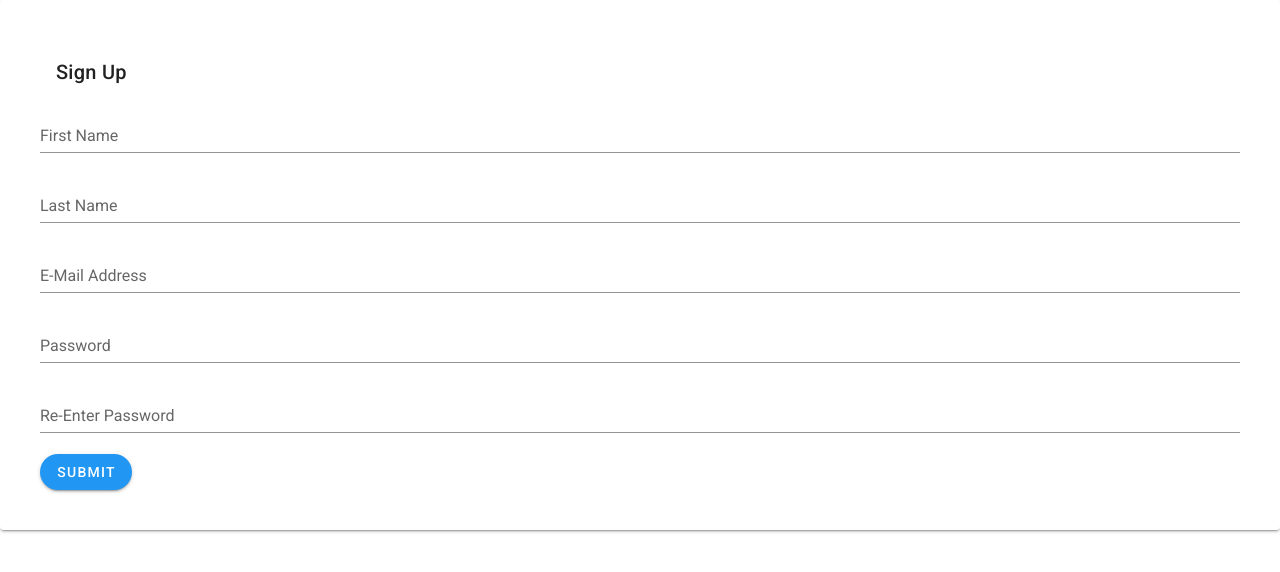
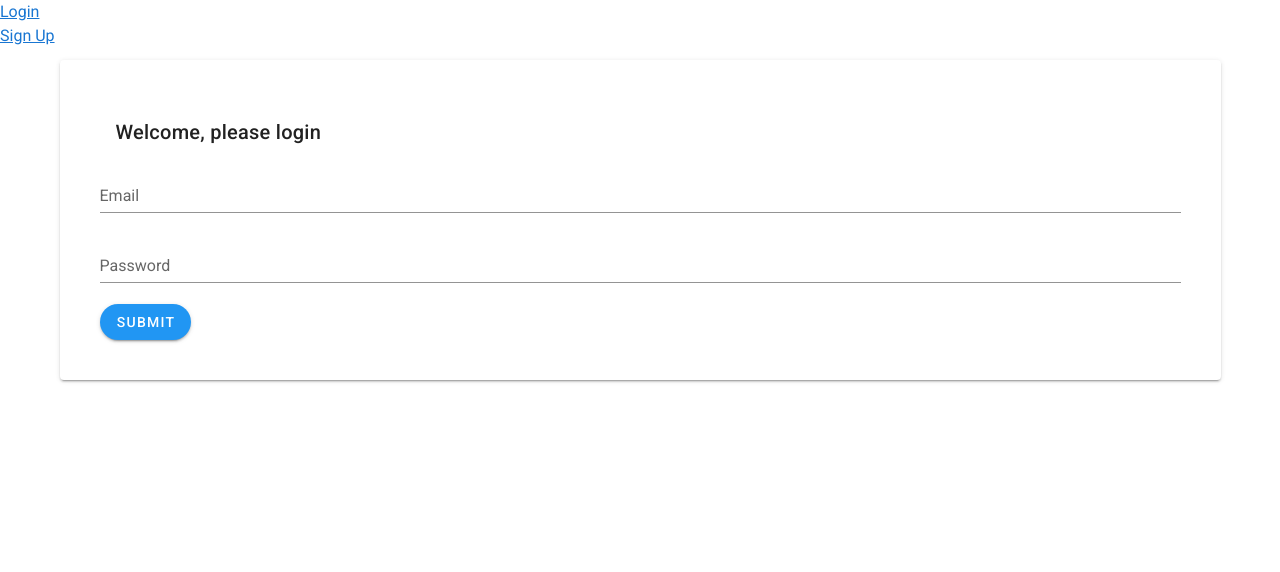
Before and after one commit to iingles/node-social, a Vue app in the folder frontend/: page /login in a window 1280 px wide. Shown: the top 572 px of the page. Built offline with nearby package versions, Linux system fonts and the light colour scheme.

Commit message:
Tokens working but I broke the frontend

```diff
--- a/frontend/src/App.vue
+++ b/frontend/src/App.vue
@@ -1,14 +1,16 @@
 <template>
   <v-app>
-      <!-- <MainNav/>
-      <router-view /> -->
-      <Signup />
+      <!-- <MainNav/> -->
+      <router-link to="/login">Login</router-link>
+      <router-link to="/signup">Sign Up</router-link>
+      <v-content>
+        <router-view></router-view>
+      </v-content>
   </v-app>
 </template>
 
 <script>
 // import MainNav from './components/shared/MainNav'
-import Signup from './views/Signup'
 
 export default {
 
@@ -16,7 +18,6 @@ export default {
 
   components: {
     // MainNav
-    Signup
   },
 
   data: () => ({
--- a/frontend/src/router/index.js
+++ b/frontend/src/router/index.js
@@ -14,10 +14,10 @@ const routes = [
     // route level code-splitting
     // this generates a separate chunk (about.[hash].js) for this route
     // which is lazy-loaded when the route is visited.
-    component: () => import(/* webpackChunkName: "feed" */ '../views/Feed.vue'),
-    meta: {
-      requiresAuth: true
-    }
+    component: () => import(/* webpackChunkName: "feed" */ '../views/Feed.vue')
+    // meta: {
+    //   requiresAuth: true
+    // }
   },
   {
     path: '/about',
@@ -27,34 +27,34 @@ const routes = [
   {
     path: '/feed',
     name: 'feed',
-    component: () => import(/* webpackChunkName: "feed" */ '../views/Feed.vue'),
-    meta: {
-      requiresAuth: true
-    }
+    component: () => import(/* webpackChunkName: "feed" */ '../views/Feed.vue')
+    // meta: {
+    //   requiresAuth: true
+    // }
   },
   {
     path: '/profile',
     name: 'profile',
-    component: () => import(/* webpackChunkName: "profile" */ '../views/Profile.vue'),
-    meta: {
-      requiresAuth: true
-    }
+    component: () => import(/* webpackChunkName: "profile" */ '../views/Profile.vue')
+    // meta: {
+    //   requiresAuth: true
+    // }
   },
   {
     path: '/signup',
     name: 'signup',
-    component: Signup,
-    meta: {
-      guest: true
-    }
+    component: Signup
+    // meta: {
+    //   guest: true
+    // }
   },
   {
     path: '/login',
     name: 'login',
-    component: Login,
-    meta: {
-      guest: true
-    }
+    component: Login
+    // meta: {
+    //   guest: true
+    // }
   },
   {
     path: '*',
@@ -75,9 +75,9 @@ const router = new VueRouter({
   is authorized to view it.
 */
 
-router.beforeEach((to, from, next) => {
-  if (to.matched.some(record => record.meta.requiresAuth)) {
-  }
-})
+// router.beforeEach((to, from, next) => {
+//   if (to.matched.some(record => record.meta.requiresAuth)) {
+//   }
+// })
 
 export default router
--- a/frontend/src/views/Login.vue
+++ b/frontend/src/views/Login.vue
@@ -4,11 +4,11 @@
             <v-col cols="12">
                 <v-card class="pa-10">
                     <v-card-title>Welcome, please login</v-card-title>
-                    <v-form @submit.prevent="onSubmit" @keyup.enter="onSubmit" ref="loginForm">
+                    <v-form @submit.prevent="loginHandler" @keyup.enter="loginHandler" ref="loginForm">
                         <v-text-field
-                            v-model.lazy="userName"
-                            label="Username"
-                            :rules="userNameRules"
+                            v-model.lazy="email"
+                            label="Email"
+                            :rules="emailRules"
                         >
                         </v-text-field>
                         <v-text-field
@@ -19,7 +19,7 @@
                         >
                         </v-text-field>
                         <v-btn
-                        @click="onSubmit"
+                        @click="loginHandler"
                         type="submit"
                         rounded
                         color="blue"
@@ -27,7 +27,6 @@
                         >Submit</v-btn>
                     </v-form>
                 </v-card>
-                <router-link to="/signup">Sign Up</router-link>
                 <transition name="fade" mode="out-in">
                     <template v-if="hasErrors">
                         <p :style="'color:red'">Please correct the errors before submitting.</p>
@@ -44,12 +43,11 @@ export default {
   data: () => {
     return {
       hasErrors: false,
-      userName: '',
+      email: '',
       password: '',
-      userNameRules: [
-        v => !!v || 'Username is required.',
-        v => v.length <= 16 || 'Username cannot exceed 15 characters.',
-        v => /^[a-zA-Z\-_]*$/.test(v) || 'Username can only contain letters, dashes, or underscores.'
+      emailRules: [
+        // v => /^[a-zA-Z0-9.!#$%&’*+/=?^_`{|}~-]+@[a-zA-Z0-9-]+(?:\.[a-zA-Z0-9-]+)*$/ || 'Please enter a valid email address.',
+        v => !!v || 'email is required'
       ],
       passwordRules: [
         v => !!v || 'Password is required',
@@ -60,21 +58,38 @@ export default {
     }
   },
   methods: {
-    onSubmit () {
+    loginHandler () {
       let vm = this
 
-      if (this.$refs.loginForm.validate()) {
-        vm.hasErrors = false
-        // const formData = {
-        //   userName: this.userName,
-        //   password: this.password
-        // }
-        this.$store.dispatch('userLoggedIn', {
-          userName: this.userName,
-          password: this.password,
-          loggedIn: true
+      event.preventDefault()
+      // Set the local login state to true here
+
+      fetch('http://localhost:3000/auth/login', {
+        method: 'POST',
+        headers: {
+          'Content-Type': 'application/json'
+        },
+        body: JSON.stringify({
+          email: vm.email,
+          password: vm.password
         })
-      } else { vm.hasErrors = true }
+      })
+        .then(res => {
+          if (res.status === 422) {
+            throw new Error('Validation failed.')
+          }
+          if (res.status !== 200 && res.status !== 201) {
+            console.log('Error!')
+            throw new Error('Could not authenticate you!')
+          }
+          return res.json()
+        })
+        .then(resData => {
+          console.log(resData)
+        })
+        .catch(err => {
+          console.log(err)
+        })
     }
   }
 }
```
